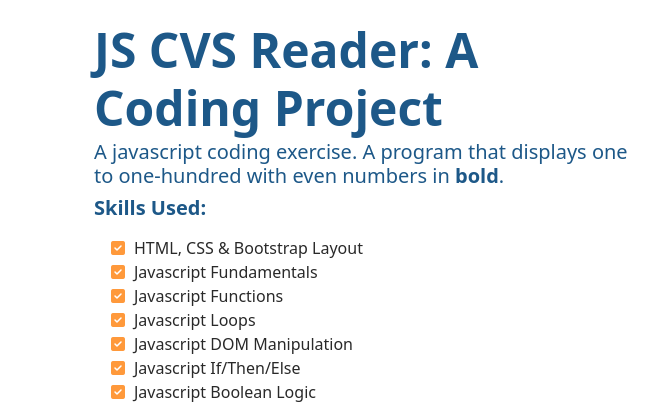
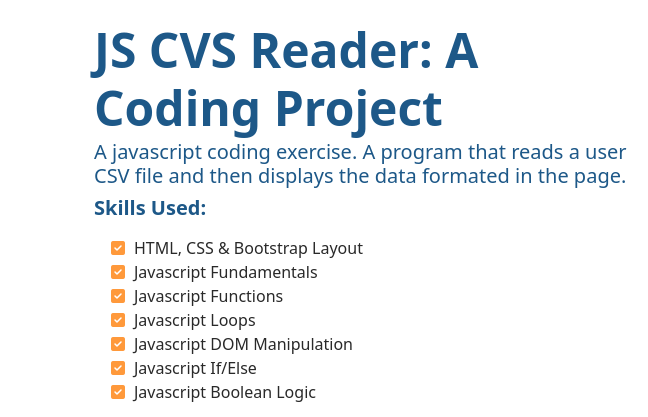
Before and after one commit to Hamberfim/jsCSVreader, a plain HTML site: page index.html in a window 1280 px wide. Shown: the part 75-492 px from the top of the page, 0-648 px from the left. Drawn offline with nearby package versions, Linux system fonts and the light colour scheme.

Commit message:
copy correction

```diff
--- a/index.html
+++ b/index.html
@@ -52,8 +52,8 @@
             <div class="row row-cols-1 row-cols-md-2 gt-5 pt-5">
                 <div class="col order-last order-md-first">
                     <h1 class="display-5 fw-bold 1h-1 mb-1 mt-3 mt-md-auto">JS CVS Reader: A Coding Project</h1>
-                    <h4 class="lead">A javascript coding exercise. A program that displays one to one-hundred with even
-                        numbers in <span class="fw-bold">bold</span>.</h4>
+                    <h4 class="lead">A javascript coding exercise. A program that reads a user CSV file and then
+                        displays the data formated in the page.</h4>
                     <h5 class="lead fw-bold">Skills Used:</h5>
                     <Ul class="fa-ul pt-2 checklist">
 
@@ -62,7 +62,7 @@
                         <li><span class="fa-li text-nowrap"><i class="fas fa-check-square"></i></span>Javascript Functions</li>
                         <li><span class="fa-li text-nowrap"><i class="fas fa-check-square"></i></span>Javascript Loops</li>
                         <li><span class="fa-li text-nowrap"><i class="fas fa-check-square"></i></span>Javascript DOM Manipulation</li>
-                        <li><span class="fa-li text-nowrap"><i class="fas fa-check-square"></i></span>Javascript If/Then/Else</li>
+                        <li><span class="fa-li text-nowrap"><i class="fas fa-check-square"></i></span>Javascript If/Else</li>
                         <li><span class="fa-li text-nowrap"><i class="fas fa-check-square"></i></span>Javascript Boolean Logic</li>
                     </Ul>
                     <div>
```
